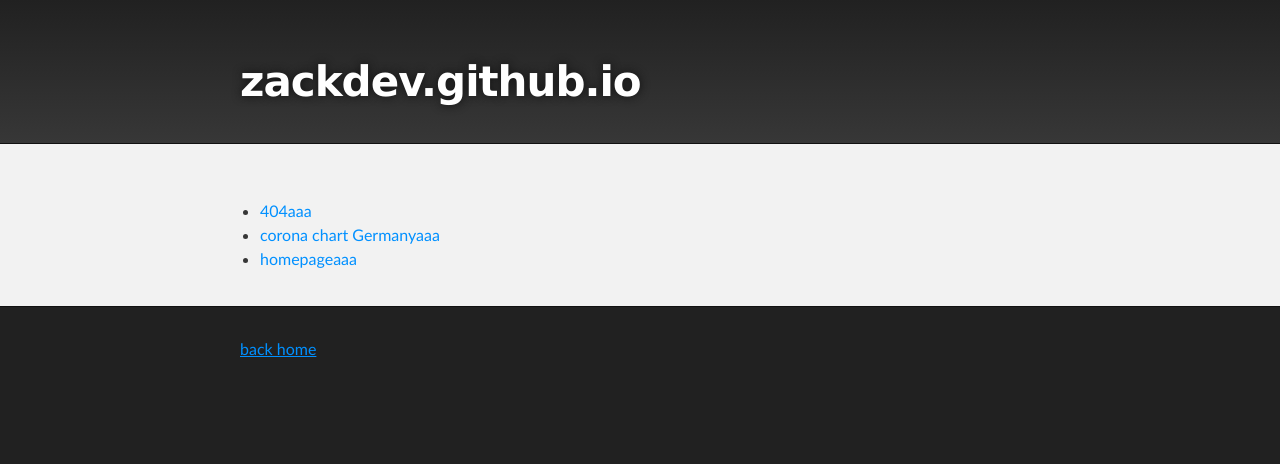
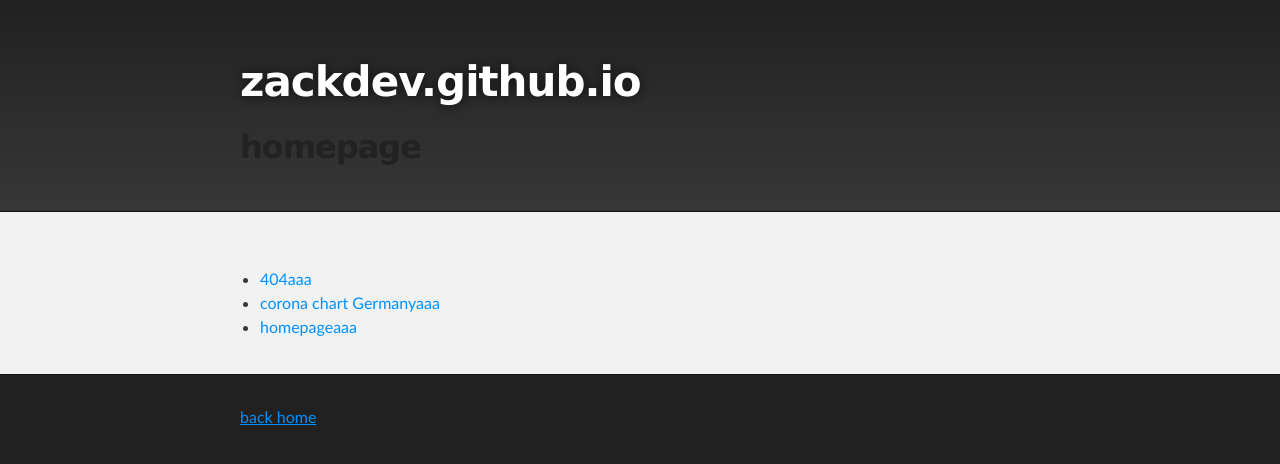
Before and after one commit to ZackDev/zackdev.github.io, a Jekyll site: the page built from index.md, in a window 1280 px wide. Shown: the top 464 px of the page. Built offline with Jekyll 4.4.1, drawn with Linux system fonts in a browser that asks for light colours.

Commit message:
updated default.html

```diff
--- a/_layouts/default.html
+++ b/_layouts/default.html
@@ -10,6 +10,7 @@
     <div id="header_wrap" class="outer">
         <header class="inner">
           <h1 id="project_title">{{ site.title | default: site.github.repository_name }}</h1>
+          <h2 id="page_title">{{ page.title }}</h2>
         </header>
     </div>
 
```
